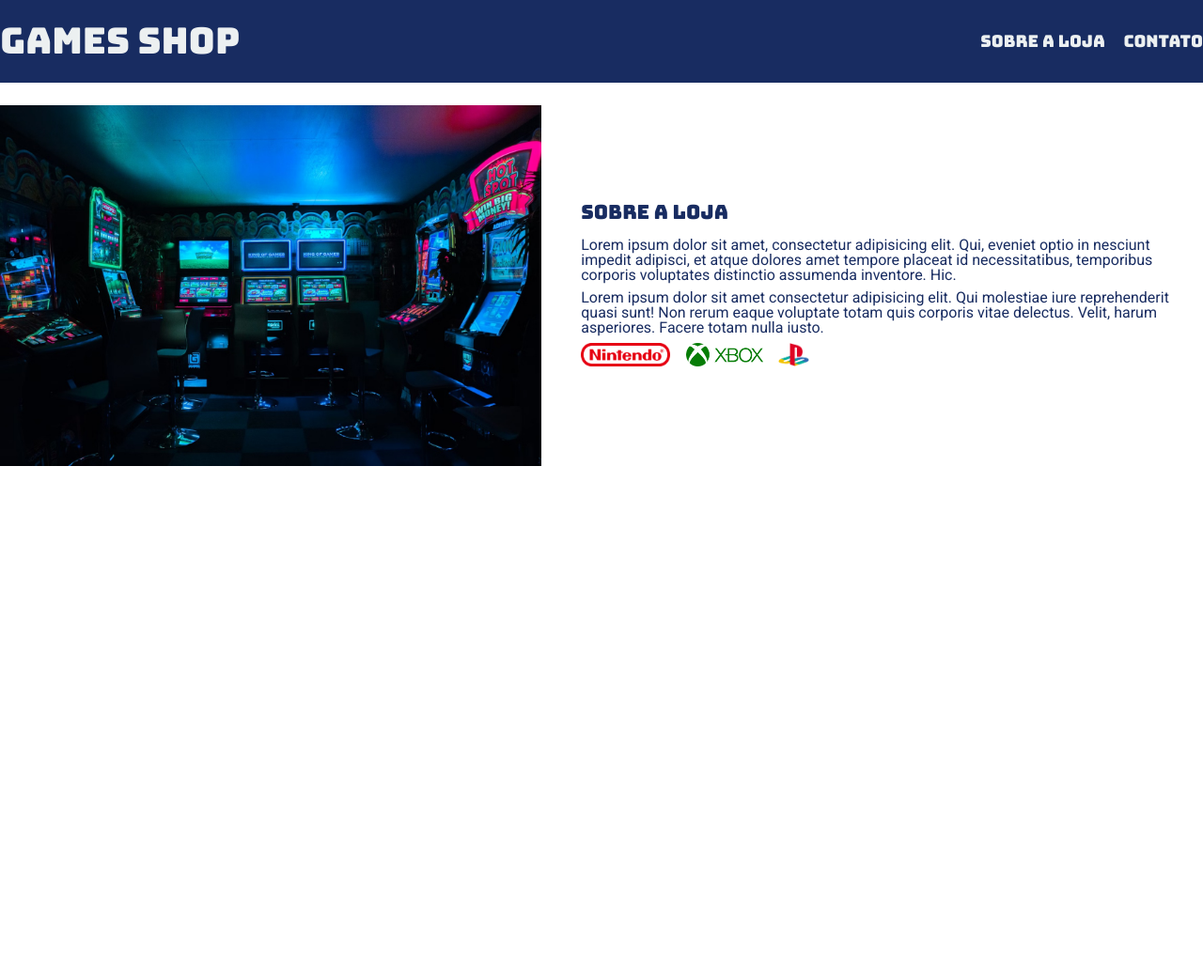
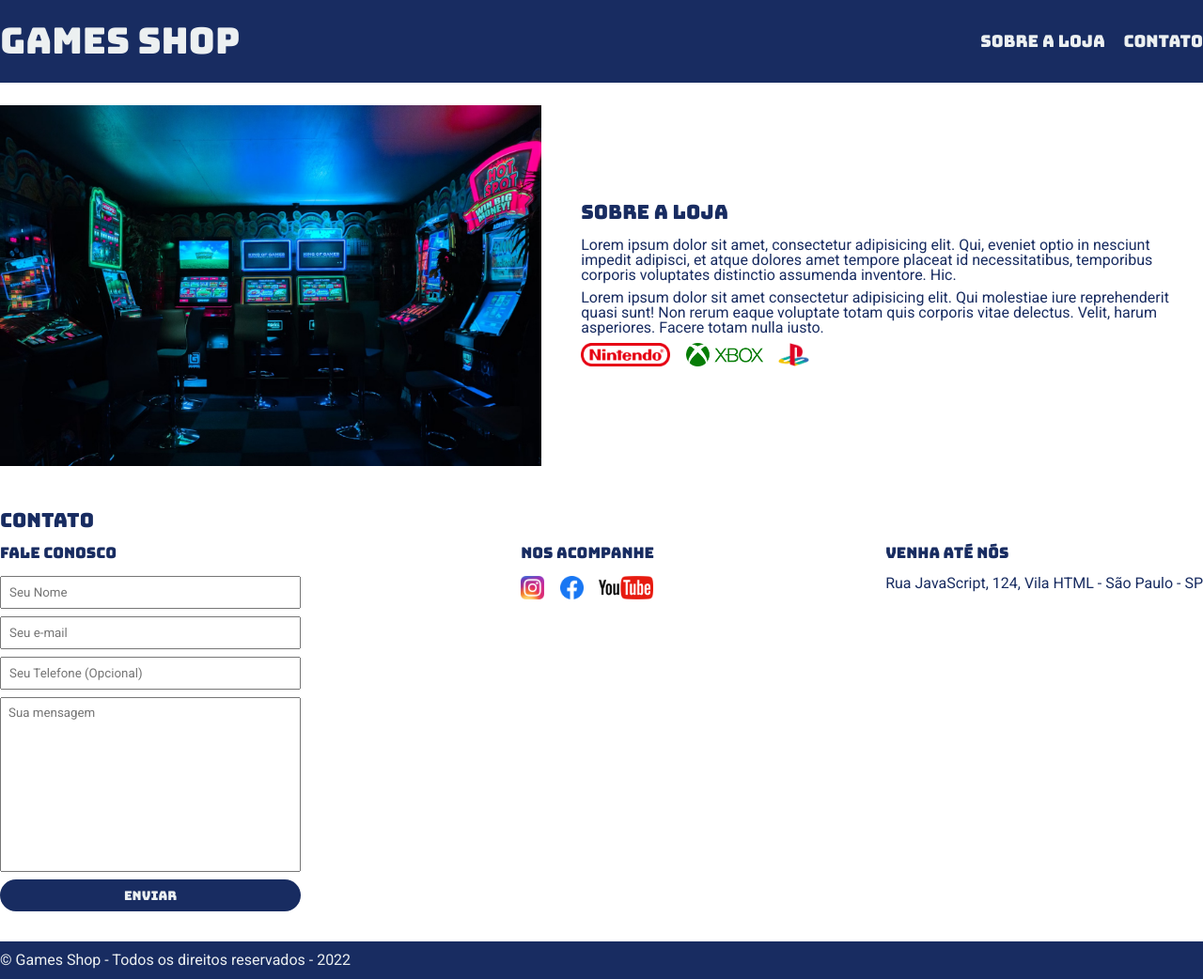
Before and after one commit to LCCavadinha/Projeto_Game-Shop_EBAC, a plain HTML site: page index.html in a window 1280 px wide. Shown: the whole page at 94% size. Before the commit the page ends 800 px from the top, so only its background shows below. Drawn offline with Linux system fonts and the light colour scheme.

Commit message:
Criação e estilização do formulário, contatos, endereço e o footer do site

```diff
--- a/assets/src/styles/main.css
+++ b/assets/src/styles/main.css
@@ -2,7 +2,9 @@
     box-sizing: border-box;
 }
 
-body {
+body,
+input,
+textarea {
     font-family: 'Roboto', sans-serif;
 }
 
@@ -13,7 +15,9 @@ header{
 }
 
 header,
-section h2 {
+section h2,
+section h3,
+form button {
     font-family: 'Bungee', cursive;
 }
 
@@ -33,7 +37,8 @@ header nav li a {
 }
 
 .header-container,
-.section-container {
+.section-container,
+.footer-container {
     display: flex;
     justify-content: space-between;
     align-items: center;
@@ -69,3 +74,76 @@ section h2 {
 section p {
     margin-bottom: 8px;
 }
+
+/* Início da estilização da seção contatos */
+
+.section-contacts {
+    display: block;
+    justify-content: space-between;
+    align-items: center;
+    max-width: 1280px;
+    width: 100%;
+    margin: 0 auto;
+}
+
+form input,
+form textarea,
+form button {
+    display: block;
+    width: 25vw;
+    margin-bottom: 8px;
+    padding: 8px;
+}
+
+.contacts-methods {
+    display: flex;
+    justify-content: space-between;
+}
+
+/* Propriedade resize usada para que o tamanho da caixa de mensagem não possa ser alterada pelo usuário. */
+form textarea {
+    resize: none;
+    height: 23.2vh;
+}
+
+.social-links img {
+    height: 3.1vh;
+    margin-right: 1vw;
+}
+
+.social-links li {
+    display: inline;
+}
+
+.social-links li a {
+    text-decoration: none;
+}
+
+section h3 {
+    margin-bottom: 2vh;
+}
+
+form button {
+    background-color: #182c61;
+    color: #ecf0f1;
+    border: none;
+    border-radius: 30px;
+    cursor: pointer;
+}
+
+form button:hover{
+    background-color: #2b468e;
+}
+
+input:focus,
+textarea:focus {
+    color: #182c61;
+}
+
+/* Início da estilização do Footer */
+
+footer {
+    padding: 12px 0;
+    background-color: #182c61;
+    color: #ecf0f1;
+}
--- a/index.html
+++ b/index.html
@@ -22,10 +22,10 @@
             <nav>
                 <ul>
                     <li>
-                        <a href="#">Sobre a loja</a>
+                        <a href="#about">Sobre a loja</a>
                     </li>
                     <li>
-                        <a href="#">Contato</a>
+                        <a href="#contact">Contato</a>
                     </li>
                 </ul>
             </nav>
@@ -33,7 +33,8 @@
     </header>
 
     <main>
-        <section class="section-container">
+        <section id="about">
+            <div class="section-container">
                 <img src="./assets/src/images/Game Shop.jpeg" alt="Loja de games">
                 <div>
                     <h2>Sobre a loja</h2>
@@ -59,8 +60,62 @@
                         </li>
                     </ul>
                 </div>
+            </div>
+        </section>
+
+        <section id="contact">
+            <div class="section-contacts">
+                <h2>Contato</h2>
+                <div class="contacts-methods">
+                    <div>
+                        <h3>Fale conosco</h3>
+                        <form>
+                            <!-- Propriedade required é usada no formulário, para informar ao usuário que aquele campo a ser preenchido é obrigatório -->
+                            <input type="text" placeholder="Seu Nome" required>
+                            <input type="email" placeholder="Seu e-mail" required>
+                            <input type="tel" placeholder="Seu Telefone (Opcional)">
+                            <textarea placeholder="Sua mensagem" required></textarea>
+                            <button type="submit">Enviar</button>
+                        </form>
+                    </div>
+                    <div>
+                        <h3>Nos acompanhe</h3>
+                        <ul class="social-links">
+                            <li>
+                                <a href="#" title="Siga-nos no Instagram">
+                                    <img src="./assets/src/images/instagram.png" alt="Logo do instagram">
+                                </a>
+                            </li>
+                            <li>
+                                <a href="#" title="Siga-nos no Facebook">
+                                    <img src="./assets/src/images/facebook.png" alt="Logo do facebook">
+                                </a>
+                            </li>
+                            <li>
+                                <a href="#" title="Visite nosso canal no YouTube">
+                                    <img src="./assets/src/images/youtube.png" alt="Logo do youtube">
+                                </a>
+                            </li>
+                        </ul>
+                    </div>
+                    <div>
+                        <h3>Venha até nós</h3>
+                        <p>
+                            Rua JavaScript, 124, Vila HTML - São Paulo - SP
+                        </p>
+                    </div>
+                </div>
+            </div>
         </section>
     </main>
+
+    <footer>
+        <div class="footer-container">
+            <p>
+                &copy; Games Shop - Todos os direitos reservados - 2022
+            </p>
+        </div>
+    </footer>
 </body>
 
 </html>
```
Lines whose indentation alone changed are shown as unchanged.
